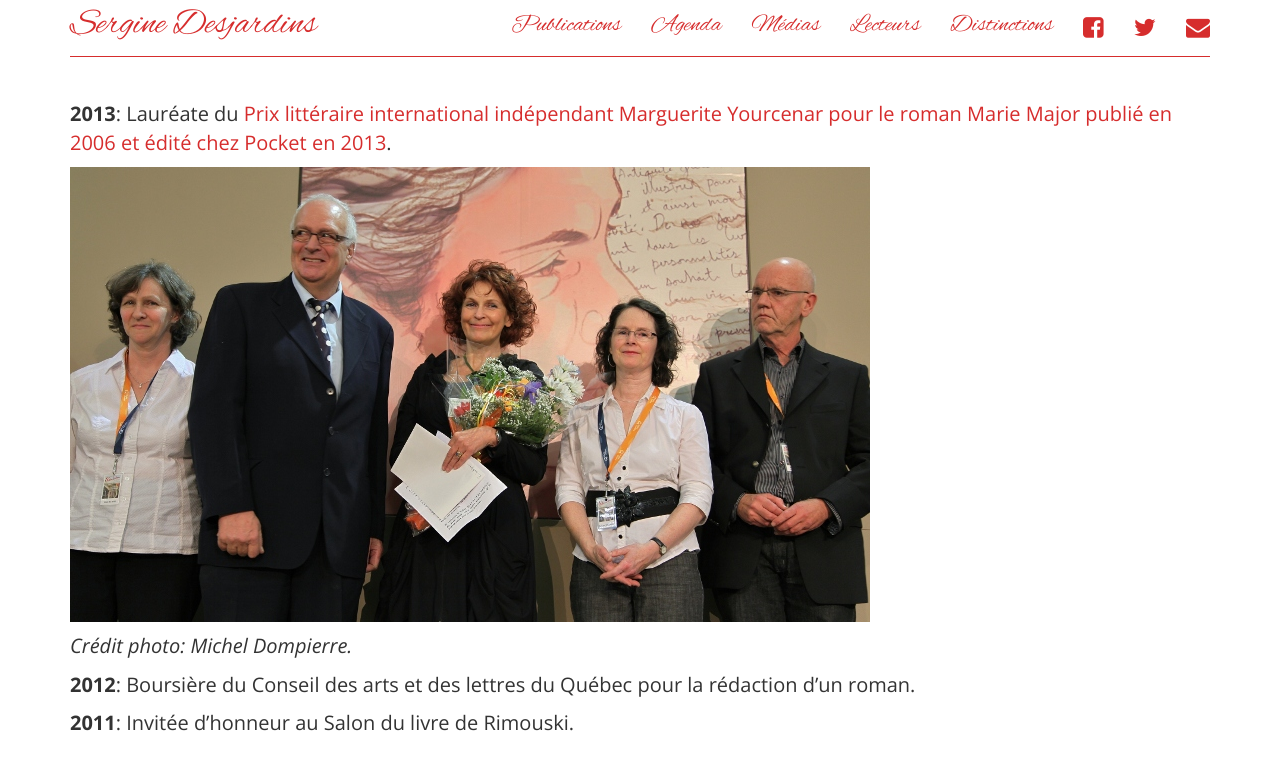
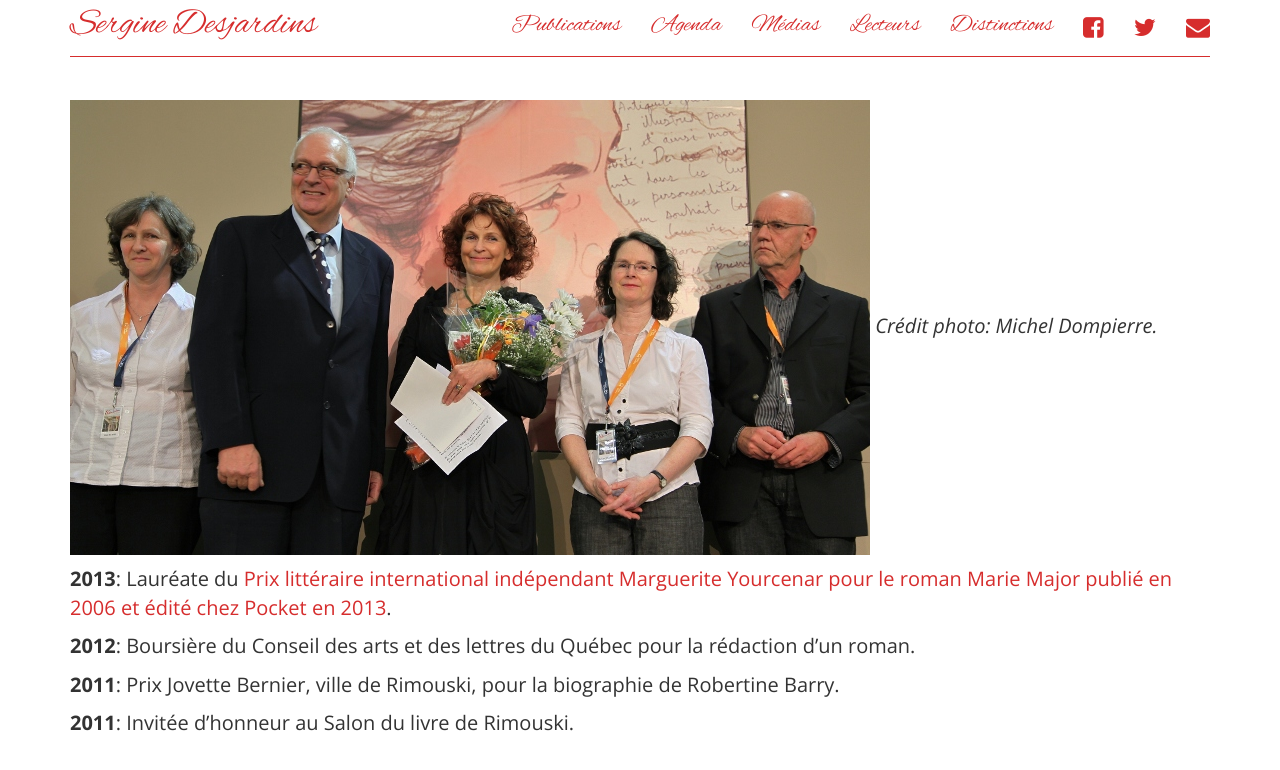
Before and after one commit to serginedesjardins/serginedesjardins.github.io, a Jekyll site: the page built from dis.md, in a window 1280 px wide. Shown: the top 770 px of the page. Built offline with Jekyll 4.4.1, drawn with Linux system fonts in a browser that asks for light colours; nearby versions of some CDN libraries.

Commit message:
J'ai ajouté Prix Jovette Bernier et j'ai tout mis sous la photo.

```diff
--- a/dis.md
+++ b/dis.md
@@ -4,15 +4,16 @@ title: Prix
 permalink: /dis/
 ---
 
+<img src='../images/PrixJovetteBernier2.jpg' alt='photo'>
+*Crédit photo: Michel Dompierre.*
+
 **2013**: Lauréate du <a
 href="http://www.punctumliteraryagency.eu/#!prix-fr/cczd">Prix littéraire
 international indépendant Marguerite Yourcenar pour le roman Marie Major publié
 en 2006 et édité chez Pocket en 2013</a>.
 
-<img src='../images/PrixJovetteBernier2.jpg' alt='photo'>
-
-*Crédit photo: Michel Dompierre.*
-
 **2012**: Boursière du Conseil des arts et des lettres du Québec pour la rédaction d'un roman.
 
+**2011**: Prix Jovette Bernier, ville de Rimouski, pour la biographie de Robertine Barry.
+
 **2011**: Invitée d'honneur au Salon du livre de Rimouski.
```
